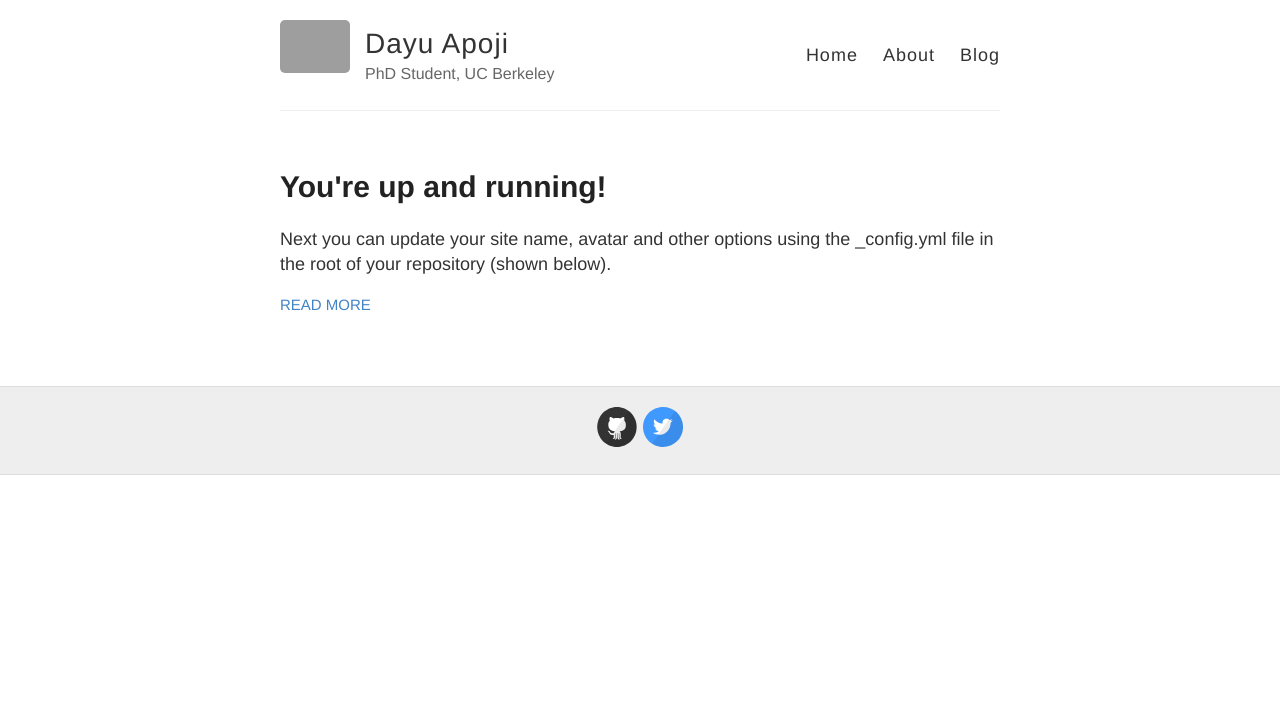
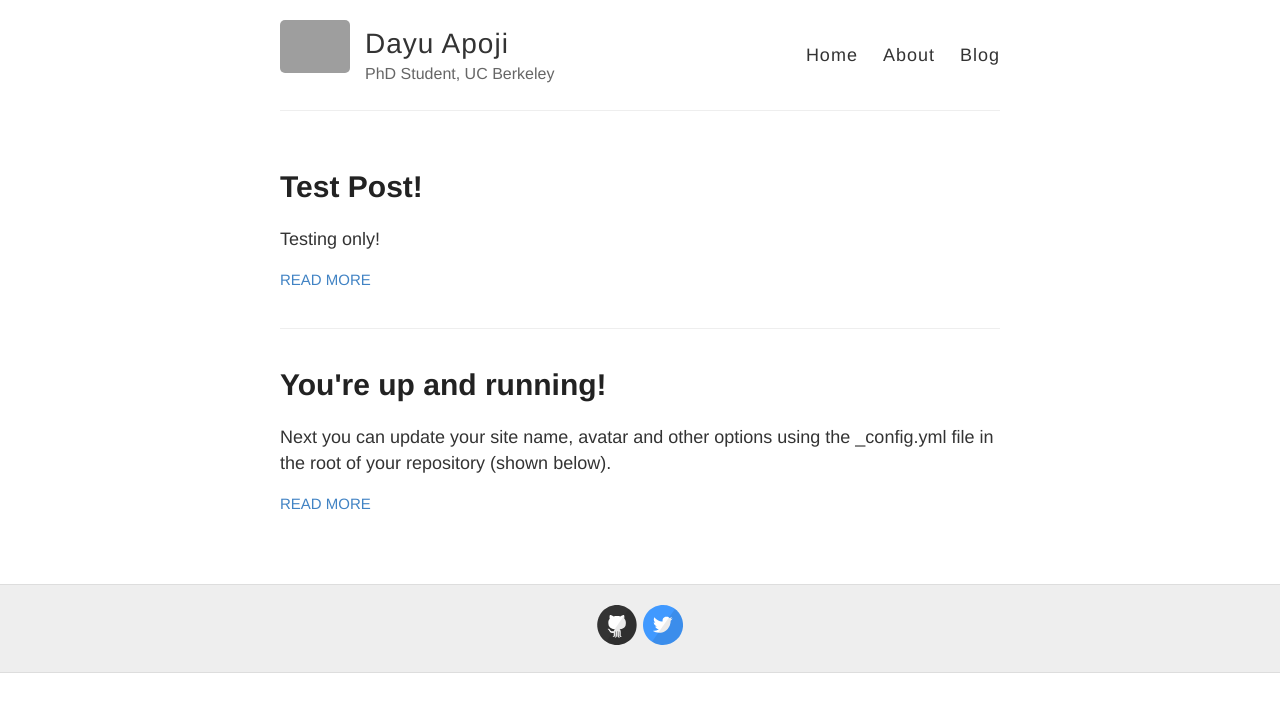
Before and after one commit to dayuapoji/dayuapoji.github.io, a Jekyll site: the page built from blog.html, in a window 1280 px wide. Shown: the top 712 px of the page. Built offline with Jekyll 4.4.1, drawn with Linux system fonts in a browser that asks for light colours; grey boxes are pictures that could not be loaded.

Commit message:
edit index and post

```diff
--- a/_layouts/default.html
+++ b/_layouts/default.html
@@ -27,7 +27,7 @@
           </div>
 
           <nav>
-            <a href="{{ site.baseurl }}/index">Home</a>
+            <a href="{{ site.baseurl }}/">Home</a>
             <a href="{{ site.baseurl }}/about">About</a>
             <a href="{{ site.baseurl }}/blog">Blog</a>
           </nav>
--- /dev/null
+++ b/_posts/2021-5-21-Test-post.md
@@ -0,0 +1,6 @@
+---
+layout: post
+title: Test Post!
+---
+
+Testing only!
```
